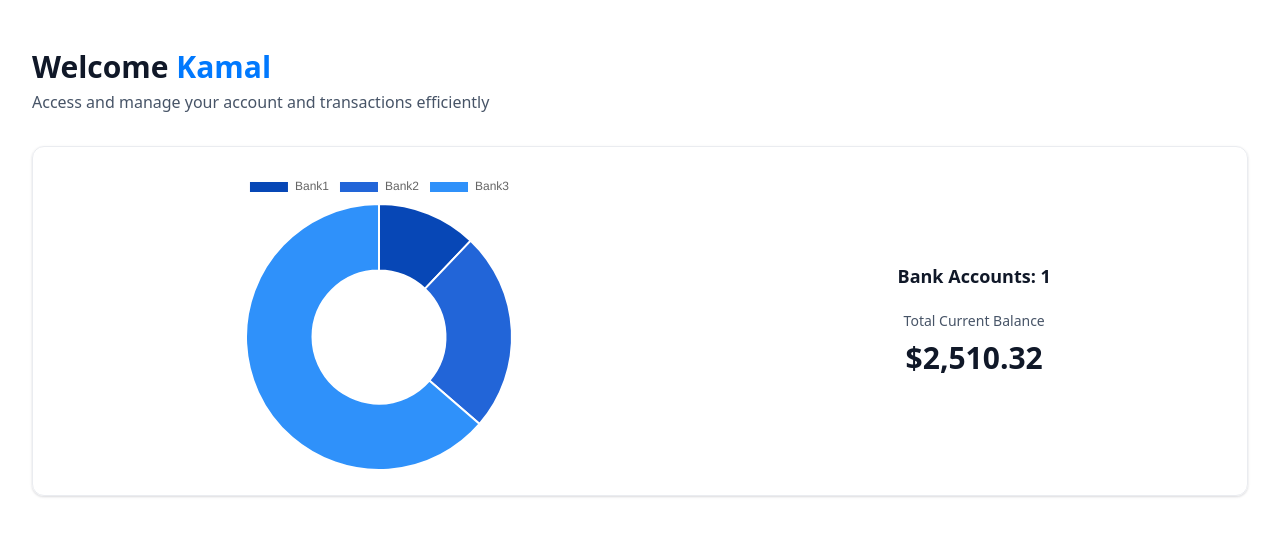
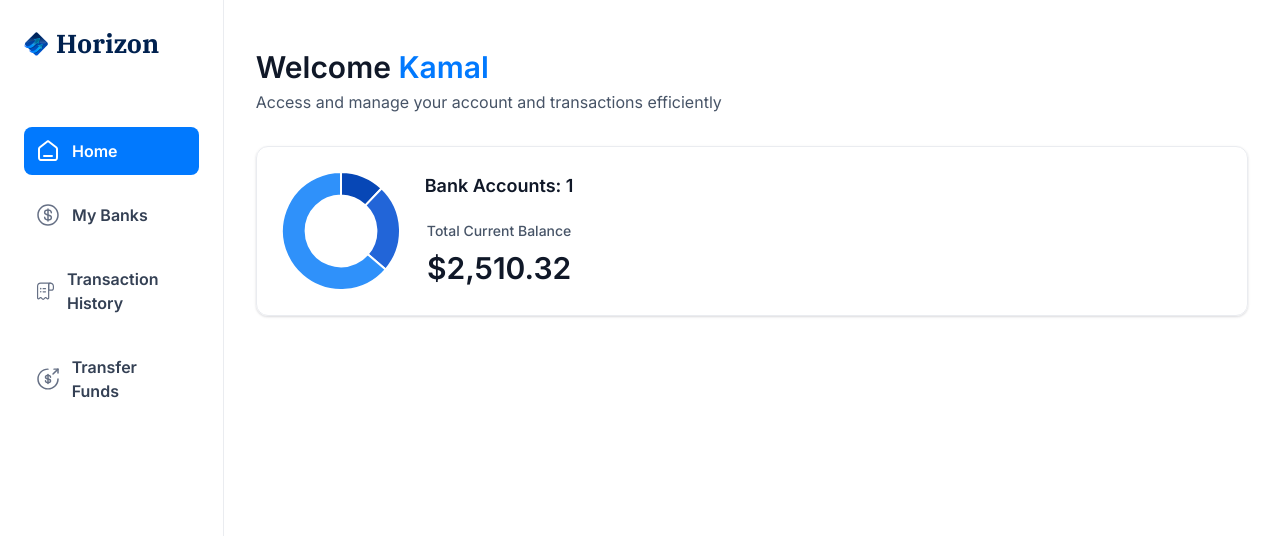
Before and after one commit to kksharma2101/Banking-app, a Next.js app: page / in a window 1280 px wide. Shown: the top 536 px of the page. Built offline with nearby package versions, Linux system fonts and the light colour scheme.

Commit message:
add functionality in sidebar

```diff
--- a/src/app/(root)/layout.tsx
+++ b/src/app/(root)/layout.tsx
@@ -1,11 +1,18 @@
+import Sidebar from "@/components/Sidebar";
 
 export default function RootLayout({
     children,
 }: Readonly<{
     children: React.ReactNode;
 }>) {
+
+    const loggedIn = { firstName: "kamal", lastName: "sharma" };
+
     return (
-        <main>
+        <main className="flex h-screen w-full font-inter">
+
+            <Sidebar user={loggedIn} />
+
             {children}
         </main>
     );
--- a/src/app/globals.css
+++ b/src/app/globals.css
@@ -118,11 +118,11 @@
   }
 
   .total-balance {
-    @apply block mx-auto w-fit sm:w-full justify-around sm:flex items-center gap-4 rounded-xl sm:border border-gray-200 p-4 sm:shadow-chart sm:gap-6 sm:p-6;
+    @apply flex w-full items-center gap-4 rounded-xl border border-gray-200 p-4 shadow-chart sm:gap-6 sm:p-6;
   }
 
   .total-balance-chart {
-    @apply flex size-full max-w-full items-center justify-center sm:max-w-fit;
+    @apply flex size-full max-w-[100px] items-center sm:max-w-[120px];
   }
 
   .total-balance-label {
--- a/src/components/AnimatedCounter.tsx
+++ b/src/components/AnimatedCounter.tsx
@@ -5,7 +5,7 @@ import CountUp from 'react-countup';
 const AnimatedCounter = ({ amount }: { amount: number }) => {
     return (
         <div className='w-full'>
-            <CountUp end={amount} start={amount - 100} duration={4.75} decimals={2} prefix='$' />
+            <CountUp end={amount} duration={1.7} decimals={2} prefix='$' />
         </div>
     )
 }
--- a/src/components/DoughnutChart.tsx
+++ b/src/components/DoughnutChart.tsx
@@ -18,7 +18,16 @@ const DoughnutChart = ({ accounts }: DoughnutChartProps) => {
         labels: ['Bank1', 'Bank2', 'Bank3']
     }
     return (
-        <Doughnut data={data} />
+        <Doughnut data={data}
+            options={{
+                cutout: "60%",
+                plugins: {
+                    legend: {
+                        display: false
+                    }
+                }
+            }}
+        />
     )
 
 }
--- /dev/null
+++ b/src/components/Sidebar.tsx
@@ -0,0 +1,41 @@
+'use client'
+
+import { sidebarLinks } from '@/constants'
+import { cn } from '@/lib/utils'
+import Image from 'next/image'
+import Link from 'next/link'
+import { usePathname } from 'next/navigation'
+
+const Sidebar = ({ user }: SiderbarProps) => {
+    const pathName = usePathname();
+
+    return (
+        <section className="sidebar">
+            <nav className="flex flex-col gap-4">
+                <Link href={"/"} className='flex mb-12 cursor-pointer items-center gap-2'>
+
+                    <Image src={"/icons/logo.svg"} alt='Horizon logo' width={34} height={34} className='size-[24px] max-xl:size-14 ' />
+
+                    <h1 className="sidebar-logo">Horizon</h1>
+                </Link>
+
+                {sidebarLinks.map((item) => {
+                    const isActive = pathName === item.route || pathName.startsWith(`/${item.route}`);
+
+                    return (
+                        <Link href={"/"} key={item.label} className={cn('sidebar-link', { "bg-bankGradient": isActive })} >
+                            <div className="relative size-6">
+                                <Image src={item.imgURL} alt={item.label} fill className={cn({
+                                    'brightness-[3] invert-0': isActive
+                                })} />
+                            </div>
+                            <p className={cn('sidebar-label', { '!text-white': isActive })} >{item.label}</p>
+                        </Link>
+                    )
+                })}
+            </nav>
+        </section>
+    )
+}
+
+export default Sidebar
```
